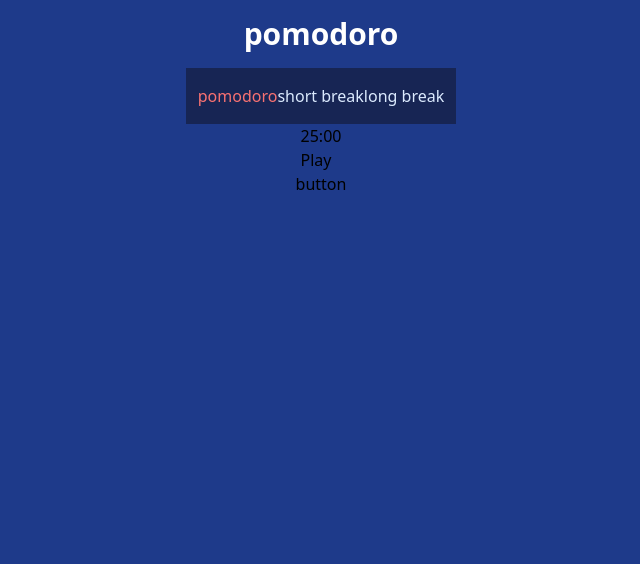
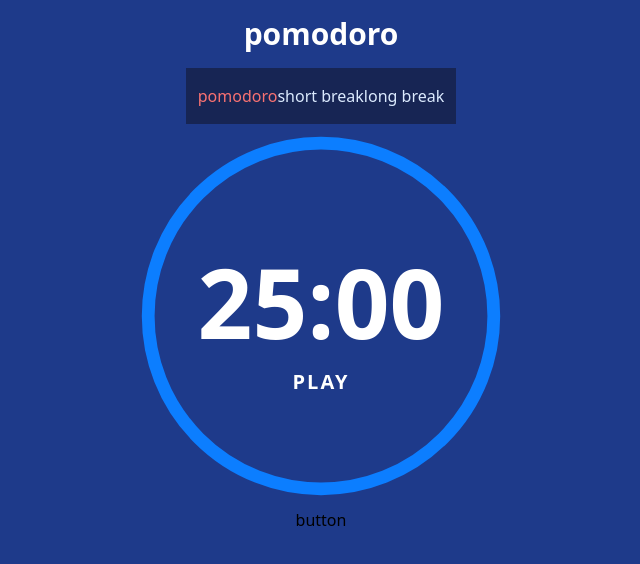
Before and after one commit to adam-belahouane/pomdoro-app, a Next.js app: page / in a window 1280 px wide. Shown: the top 564 px of the page, without its empty margins (319-959 px from the left). Built offline with nearby package versions, Linux system fonts and the light colour scheme.

Commit message:
timer component circular progress bar added

```diff
--- a/components/Timer.jsx
+++ b/components/Timer.jsx
@@ -1,7 +1,7 @@
 const Timer = (props) => {
 
     return(
-        <div>
+        <div className="flex justify-center items-center">
             {props.children}
         </div>
     )
--- a/pages/index.js
+++ b/pages/index.js
@@ -7,12 +7,12 @@ import formatTime from "../tools/formatTime";
 function HomePage() {
   const [isOpen, setIsOpen] = useState(false);
   const [timer, setTimer] = useState("pomodoro");
-  const [isPaused, setIsPaused] = useState(true)
+  const [isPaused, setIsPaused] = useState(true);
   const [timerState, dispatchTimer] = useReducer(
     (state, action) => {
       return {
         ...state,
-        ...action
+        ...action,
       };
     },
     {
@@ -21,45 +21,77 @@ function HomePage() {
       longBreak: 600,
     }
   );
-  const {pomodoro, shortBreak, longBreak} = timerState
+  const { pomodoro, shortBreak, longBreak } = timerState;
 
   useEffect(() => {
     let interval;
 
     if (!isPaused) {
-      if(timer === "pomodoro"){
+      if (timer === "pomodoro") {
         interval = setInterval(() => {
-          dispatchTimer({pomodoro: timerState.pomodoro -1});
+          dispatchTimer({ pomodoro: timerState.pomodoro - 1 });
         }, 1000);
-      }else if(timer === "sBreak"){
+      } else if (timer === "sBreak") {
         interval = setInterval(() => {
-          dispatchTimer({shortBreak: timerState.shortBreak -1});
+          dispatchTimer({ shortBreak: timerState.shortBreak - 1 });
         }, 1000);
-      }else{
+      } else {
         interval = setInterval(() => {
-          dispatchTimer({longBreak: timerState.longBreak -1});
+          dispatchTimer({ longBreak: timerState.longBreak - 1 });
         }, 1000);
       }
-
     }
 
     return () => clearInterval(interval);
-  }, [isPaused, timerState])
+  }, [isPaused, timerState]);
 
+  const calculateProgress = () => {
+    return (timerState.pomodoro / 1500) * 100;
+  };
 
   return (
     <div className="flex flex-col items-center w-screen h-screen bg-blue-900">
       <h1 className="text-white font-bold text-3xl m-4">pomodoro</h1>
       <Timerselector timer={timer} setTimer={setTimer} />
       <Timer>
-        <div>
-          {timer === "pomodoro"
-            ? formatTime(pomodoro)
-            : timer === "sBreak"
-            ?  formatTime(shortBreak)
-            :  formatTime(longBreak) }
+        <div className="relative w-96 h-96 flex items-center justify-center flex-col">
+          <svg viewBox="0 0 120 120" className="absolute inset-0">
+            <circle
+              cx="60"
+              cy="60"
+              r="54"
+              fill="none"
+              stroke="none"
+            />
+            <circle
+              cx="60"
+              cy="60"
+              r="54"
+              fill="none"
+              strokeWidth="4"
+              stroke="#0c7eff"
+              strokeDasharray="339.292"
+              strokeDashoffset={339.292 - (calculateProgress() / 100) * 339.292}
+              strokeLinecap="round"
+              transform="rotate(-90) translate(-120)"
+              style={{ transition: "stroke-dashoffset 1s linear" }}
+            />
+          </svg>
+          <div className="font-bold text-white text-8xl leading-snug">
+            {timer === "pomodoro"
+              ? formatTime(pomodoro)
+              : timer === "sBreak"
+              ? formatTime(shortBreak)
+              : formatTime(longBreak)}
+          </div>
+          <>
+            {isPaused ? (
+              <div className="z-10 text-white font-bold tracking-widest text-xl hover:cursor-pointer" onClick={() => setIsPaused(false)}>PLAY</div>
+            ) : (
+              <div className="z-10 text-white font-bold tracking-widest text-xl" onClick={() => setIsPaused(true)}>PAUSE</div>
+            )}
+          </>
         </div>
-        <>{isPaused?<div onClick={() => setIsPaused(false)}>Play</div>:<div onClick={() => setIsPaused(true)}>Paused</div>}</>
       </Timer>
       <button onClick={() => setIsOpen(true)}>button</button>
       {isOpen ? <SettingModal isOpen={isOpen} setIsOpen={setIsOpen} /> : <></>}
```
